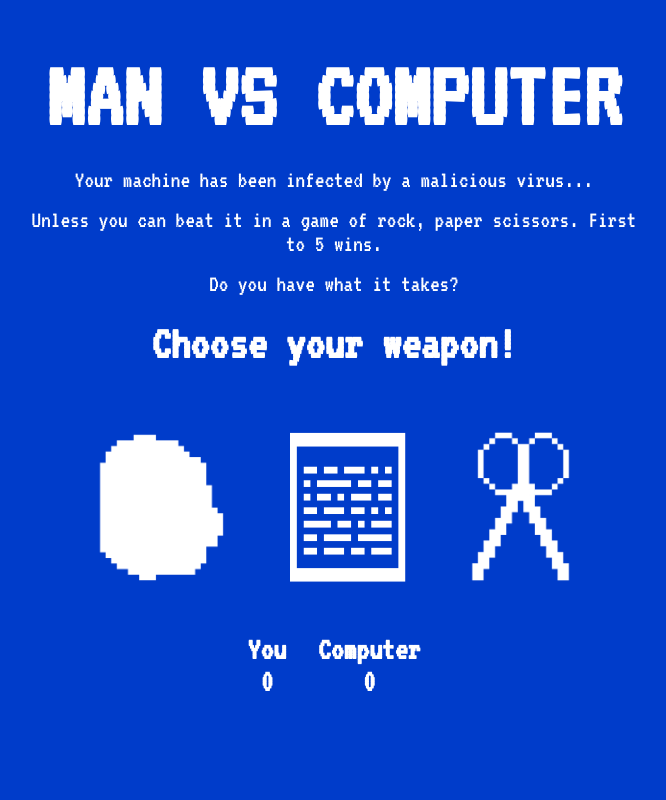
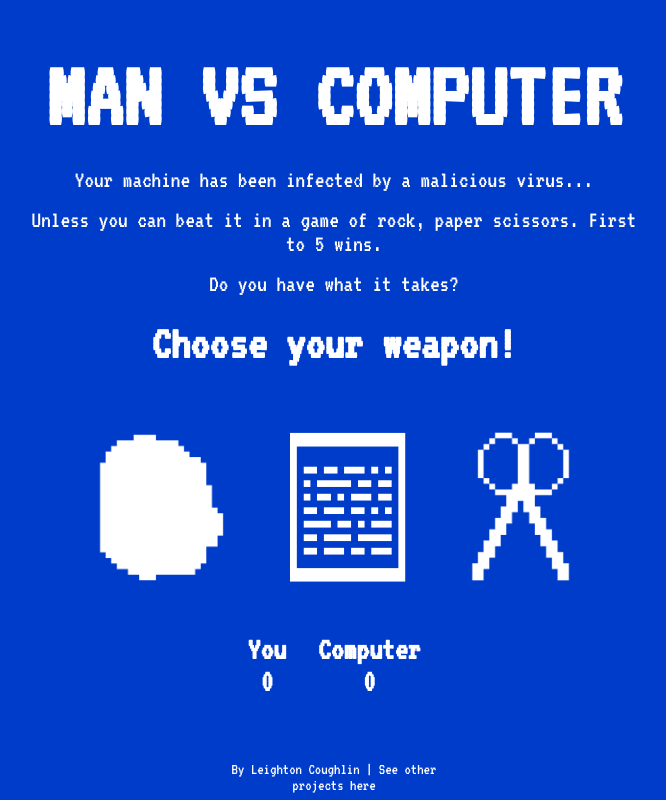
Before and after one commit to coolleighton/rock-paper-scissors, a plain HTML site: page index.html in a window 1280 px wide. Shown: the whole page, without its empty margins (306-972 px from the left). Drawn offline with Linux system fonts and the light colour scheme.

Commit message:
added favicon and link to github

```diff
--- a/index.html
+++ b/index.html
@@ -4,6 +4,7 @@
     <meta charset="UTF-8">
     <meta http-equiv="X-UA-Compatible" content="IE=edge">
     <meta name="viewport" content="width=device-width, initial-scale=1.0">
+    <link rel="icon" type="image/x-icon" href="images/game favicon.png">
     <link rel="preconnect" href="https://fonts.googleapis.com">
     <link rel="preconnect" href="https://fonts.gstatic.com" crossorigin>
     <link href="https://fonts.googleapis.com/css2?family=VT323&display=swap" rel="stylesheet">
@@ -37,6 +38,8 @@
         <p id="player-message"></p>
     </div>
 
+    <a class="git-link" href="https://github.com/coolleighton">By Leighton Coughlin | See other projects here</a>
+
     <script src="index.js"></script>
 </body>
 </html>
--- a/styles.css
+++ b/styles.css
@@ -11,6 +11,7 @@ body {
     width: 50%;
     margin: auto;
     text-align: center;
+    position: relative;
 }
 
 h1 {
@@ -80,3 +81,12 @@ img:hover {
     margin-top: 30%;
     margin-bottom: 1rem;
 }
+
+.git-link {
+    color: white;
+    text-decoration: none;
+    position: absolute;
+    bottom: -80px;
+    left: 30%;
+    right: 30%;
+}
```
Also changed, not shown: images/game favicon.png (added).
